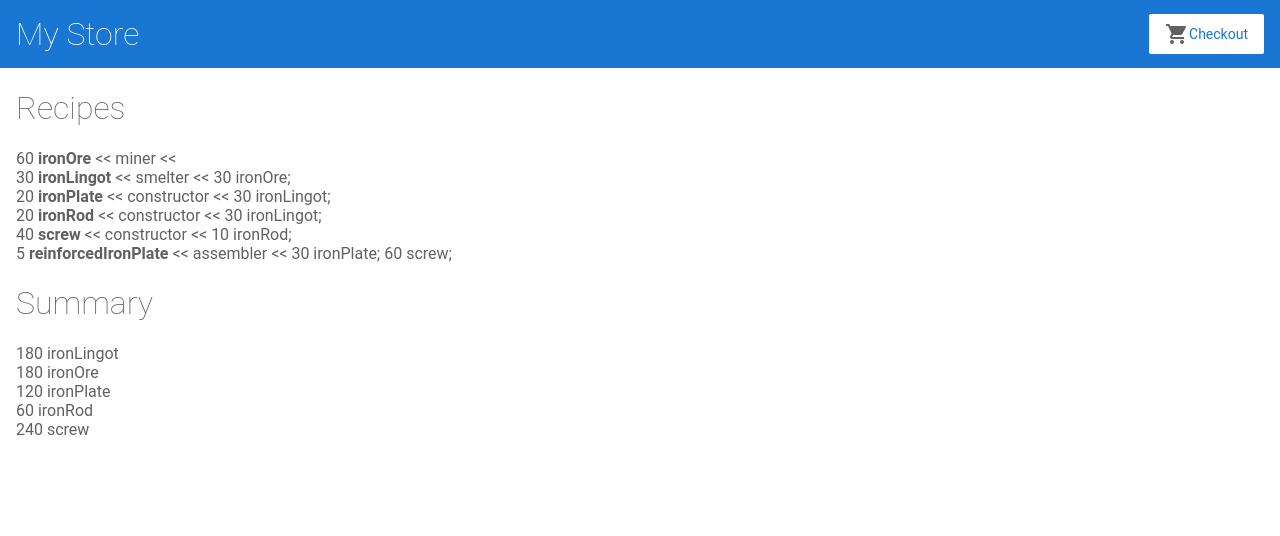
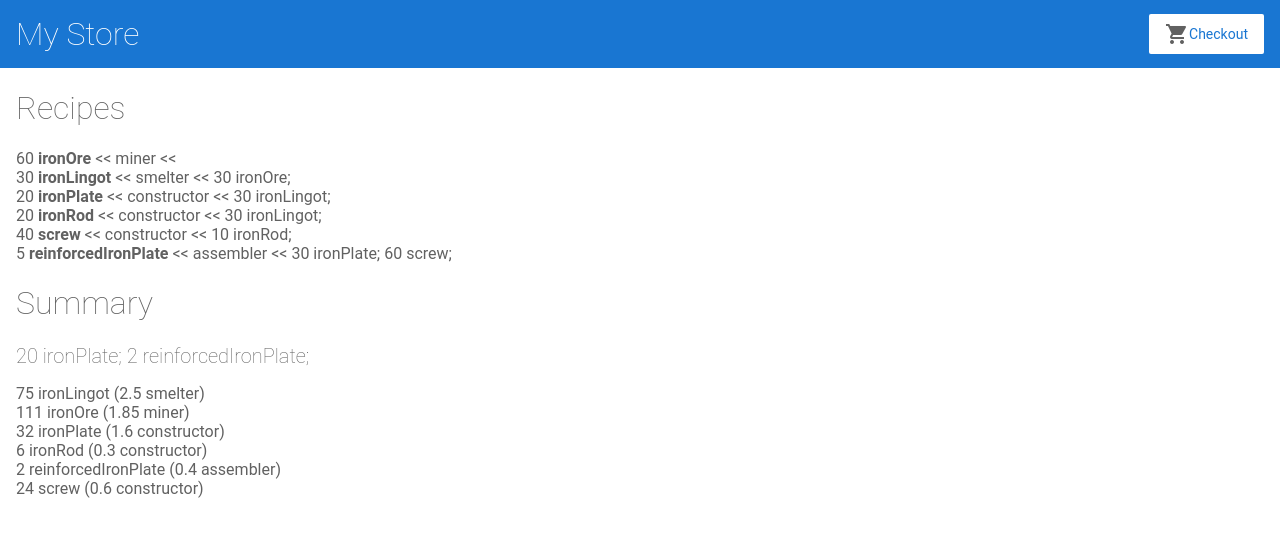
Before and after one commit to AdaNostalgic/satisfactory_summary, an Angular app: page / in a window 1280 px wide. Shown: the top 536 px of the page. Built offline with nearby package versions, Linux system fonts and the light colour scheme.

Commit message:
3 files modified

```diff
--- a/src/app/data/recipes.ts
+++ b/src/app/data/recipes.ts
@@ -1,50 +1,50 @@
+export type Ingredients = { [name: string]: number };
+
 export interface Recipe {
   name: string;
   building: string;
   outProductNb: number;
-  inProducts: {
-    name: string;
-    nb: number;
-  }[];
+  ingredients: Ingredients;
 }
 
-export const recipes = [
+export const recipes: Recipe[] = [
   {
     name: 'ironOre',
     building: 'miner',
     outProductNb: 60,
+    ingredients: {},
   },
   {
     name: 'ironLingot',
     building: 'smelter',
     outProductNb: 30,
-    inProducts: [{ name: 'ironOre', nb: 30 }],
+    ingredients: { ironOre: 30 },
   },
   {
     name: 'ironPlate',
     building: 'constructor',
     outProductNb: 20,
-    inProducts: [{ name: 'ironLingot', nb: 30 }],
+    ingredients: { ironLingot: 30 },
   },
   {
     name: 'ironRod',
     building: 'constructor',
     outProductNb: 20,
-    inProducts: [{ name: 'ironLingot', nb: 30 }],
+    ingredients: { ironLingot: 30 },
   },
   {
     name: 'screw',
     building: 'constructor',
     outProductNb: 40,
-    inProducts: [{ name: 'ironRod', nb: 10 }],
+    ingredients: { ironRod: 10 },
   },
   {
     name: 'reinforcedIronPlate',
     building: 'assembler',
     outProductNb: 5,
-    inProducts: [
-      { name: 'ironPlate', nb: 30 },
-      { name: 'screw', nb: 60 },
-    ],
+    ingredients: {
+      ironPlate: 30,
+      screw: 60,
+    },
   },
 ];
--- a/src/app/product-list/product-list.component.html
+++ b/src/app/product-list/product-list.component.html
@@ -1,17 +1,23 @@
 <h1>Recipes</h1>
-
 <div *ngFor="let recipe of recipes">
   {{ recipe.outProductNb }} <b>{{ recipe.name }}</b> {{ '<< ' }}
   {{ recipe.building }} {{ '<< ' }}
-  <ng-container *ngFor="let inProduct of recipe.inProducts">
-    {{ inProduct.nb }} {{ inProduct.name }};</ng-container
+  <ng-container *ngFor="let inProduct of recipe.ingredients | keyvalue">
+    {{ inProduct.value }} {{ inProduct.key }};</ng-container
   >
 </div>
 
 <h1>Summary</h1>
-
+<h2>
+  <ng-container *ngFor="let netProduct of netProducts | keyvalue">
+    {{ netProduct.value }} {{ netProduct.key }};</ng-container
+  >
+</h2>
 <div *ngFor="let product of products | keyvalue">
-  {{ product.value }} {{ product.key }}
+  {{ product.value }} {{ product.key }} ({{
+    getBuilder(product.key, product.value).nb
+  }}
+  {{ getBuilder(product.key, product.value).name }})
 </div>
 
 <!--
--- a/src/app/product-list/product-list.component.ts
+++ b/src/app/product-list/product-list.component.ts
@@ -1,6 +1,6 @@
 import { Component } from '@angular/core';
 
-import { recipes } from '../data/recipes';
+import { recipes, Recipe, Ingredients } from '../data/recipes';
 
 @Component({
   selector: 'app-product-list',
@@ -8,43 +8,46 @@ import { recipes } from '../data/recipes';
   styleUrls: ['./product-list.component.css'],
 })
 export class ProductListComponent {
-  recipes = [...recipes];
+  recipes: Recipe[] = [...recipes];
 
-  products = this.getNeededProducts('reinforcedIronPlate', 20);
+  netProducts: Ingredients = { ironPlate: 20, reinforcedIronPlate: 2 };
+
+  products = this.fillWithNeededProducts({ ...this.netProducts });
 
   share() {
     window.alert('The product has been shared!');
   }
 
-  getNeededProducts(
-    productName: string,
-    nb: number
-  ): { [name: string]: number } {
+  getNeededProducts(productName: string, nb: number): Ingredients {
     const recipe = this.recipes.find((prd) => prd.name === productName);
     const neededProducts: { [name: string]: number } = {};
-    if (recipe && recipe.inProducts) {
-      recipe.inProducts.forEach((prd) => {
-        const neededNb = (prd.nb * nb) / recipe.outProductNb;
-        neededProducts[prd.name] = neededNb;
-        const recursiveNeeds = this.getNeededProducts(prd.name, neededNb);
-        for (let key in recursiveNeeds) {
-          let value = recursiveNeeds[key];
-          neededProducts[key] = neededProducts[key] ?? 0 + value;
-          // Use `key` and `value`
-        }
-      });
+    if (recipe) {
+      for (let ingredient in recipe.ingredients) {
+        const quantity: number = recipe.ingredients[ingredient];
+        neededProducts[ingredient] = (quantity * nb) / recipe.outProductNb;
+        this.fillWithNeededProducts(neededProducts);
+      }
     }
 
     return neededProducts;
   }
 
-  fillWithNeededProducts(products: { [name: string]: number }) {
+  fillWithNeededProducts(products: Ingredients): Ingredients {
     for (let outkey in products) {
       const inProducts = this.getNeededProducts(outkey, products[outkey]);
       for (let inKey in inProducts) {
-        products[inKey] = products[inKey] ?? 0 + inProducts[inKey];
+        products[inKey] = (products[inKey] ?? 0) + inProducts[inKey];
       }
     }
+    return products;
+  }
+
+  getBuilder(productName: string, nb: number): { name: string; nb: number } {
+    const recipe = this.recipes.find((prd) => prd.name === productName);
+    if (recipe) {
+      return { name: recipe.building, nb: nb / recipe.outProductNb };
+    }
+    return { name: '', nb: 0 };
   }
 }
 
```
